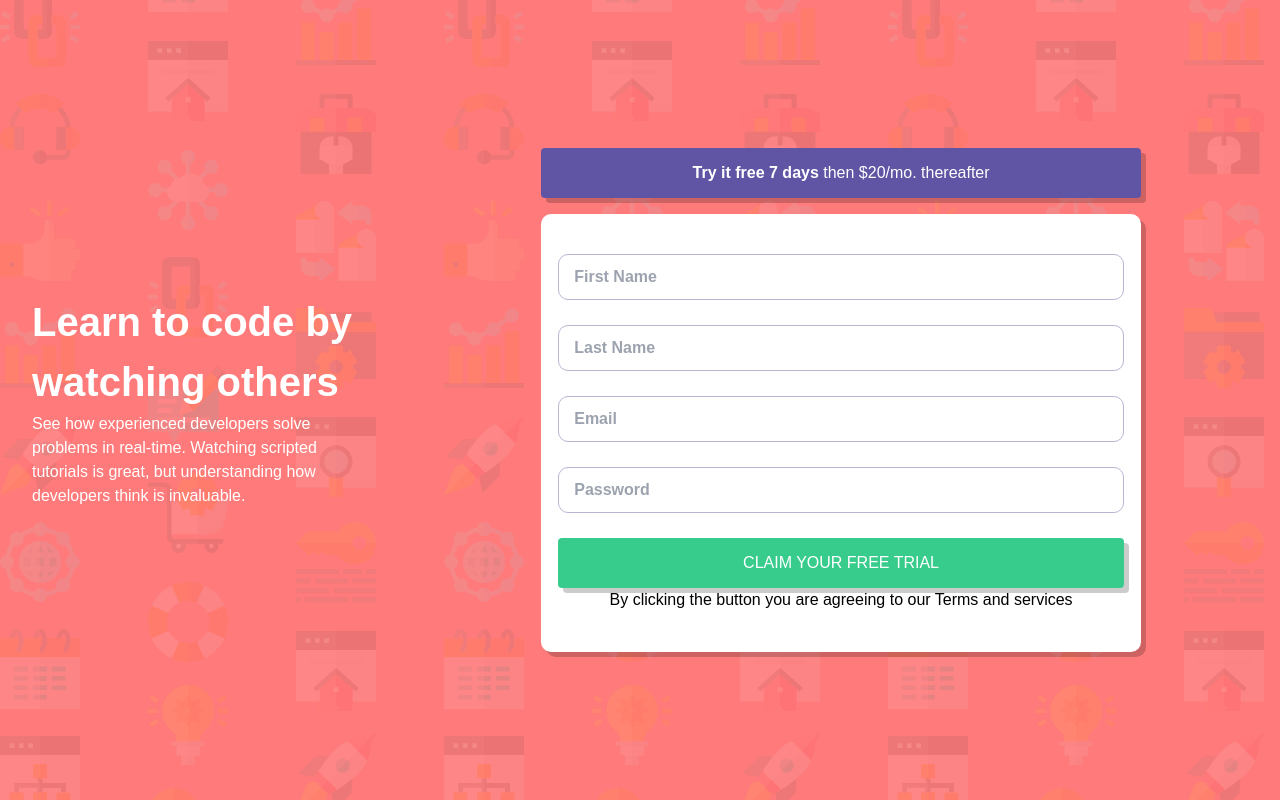
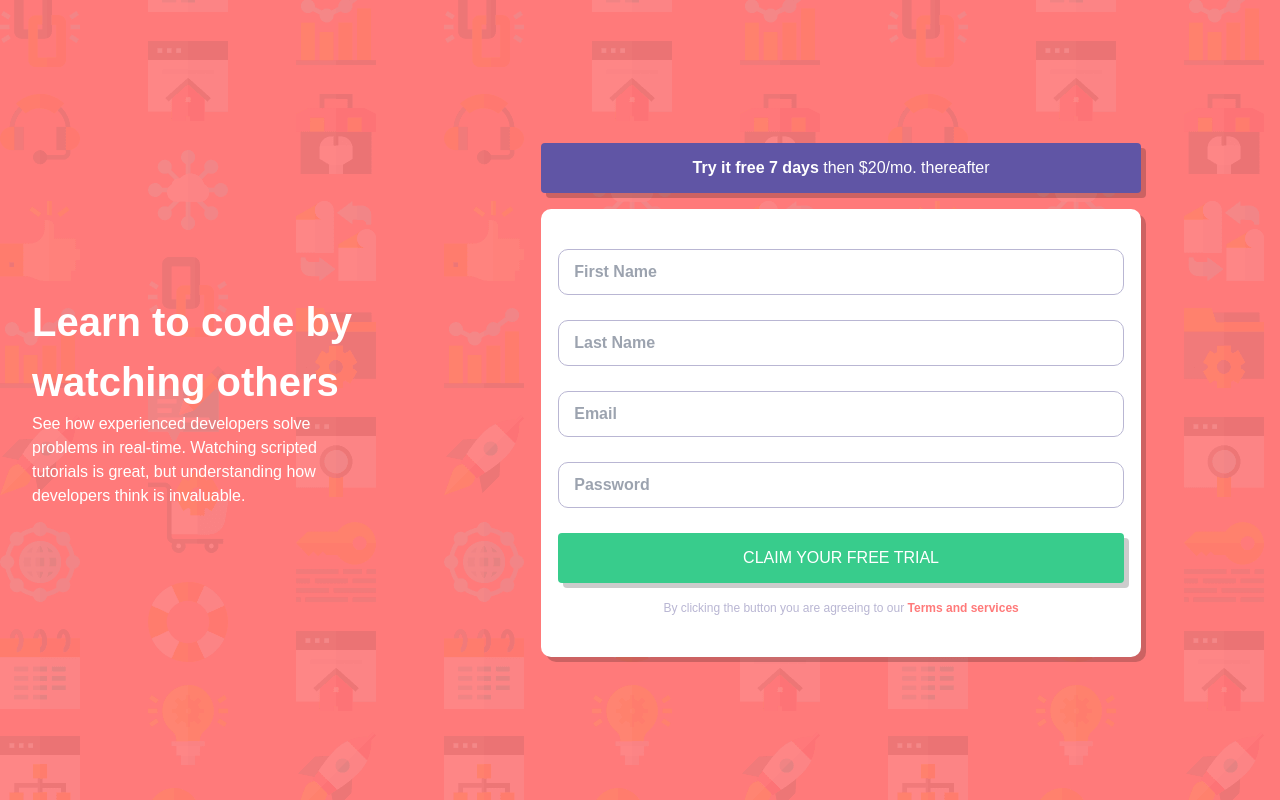
Before and after one commit to IestynGage/sign-up-form, a React (Create React App) app: page / in a window 1280 px wide. Built offline with nearby package versions, Linux system fonts and the light colour scheme.

Commit message:
Turn terms and conditions into a component and style it

```diff
--- a/src/Components/SignUpCard/SignUpCard.tsx
+++ b/src/Components/SignUpCard/SignUpCard.tsx
@@ -2,6 +2,7 @@ import "./SignUpCard.css";
 
 import Button from "../Button/Button";
 import FormField from "../FormField/FormField";
+import { TermsAndCondition } from "../TermsAndCondition/TermsAndCondition";
 
 export default function SignUpCard() {
   return (
@@ -19,12 +20,3 @@ export default function SignUpCard() {
     </div>
   );
 }
-
-export function TermsAndCondition() {
-  return (
-    <p>
-      By clicking the button you are agreeing to our{" "}
-      <a href="https://www.example.com"> Terms and services</a>
-    </p>
-  );
-}
--- /dev/null
+++ b/src/Components/TermsAndCondition/TermsAndCoditions.css
@@ -0,0 +1,11 @@
+.termsAndCondition {
+  color: var(--neutral-grey-blue);
+  font-weight: 500;
+  font-size: 12px;
+  margin-top: 16px;
+}
+
+.termsServiceAnchor {
+  color: var(--primary-red);
+  font-weight: 600;
+}
--- /dev/null
+++ b/src/Components/TermsAndCondition/TermsAndCondition.tsx
@@ -0,0 +1,12 @@
+import "./TermsAndCoditions.css";
+
+export function TermsAndCondition() {
+  return (
+    <p className="termsAndCondition">
+      By clicking the button you are agreeing to our{" "}
+      <a className="termsServiceAnchor" href="https://www.example.com">
+        Terms and services
+      </a>
+    </p>
+  );
+}
```
